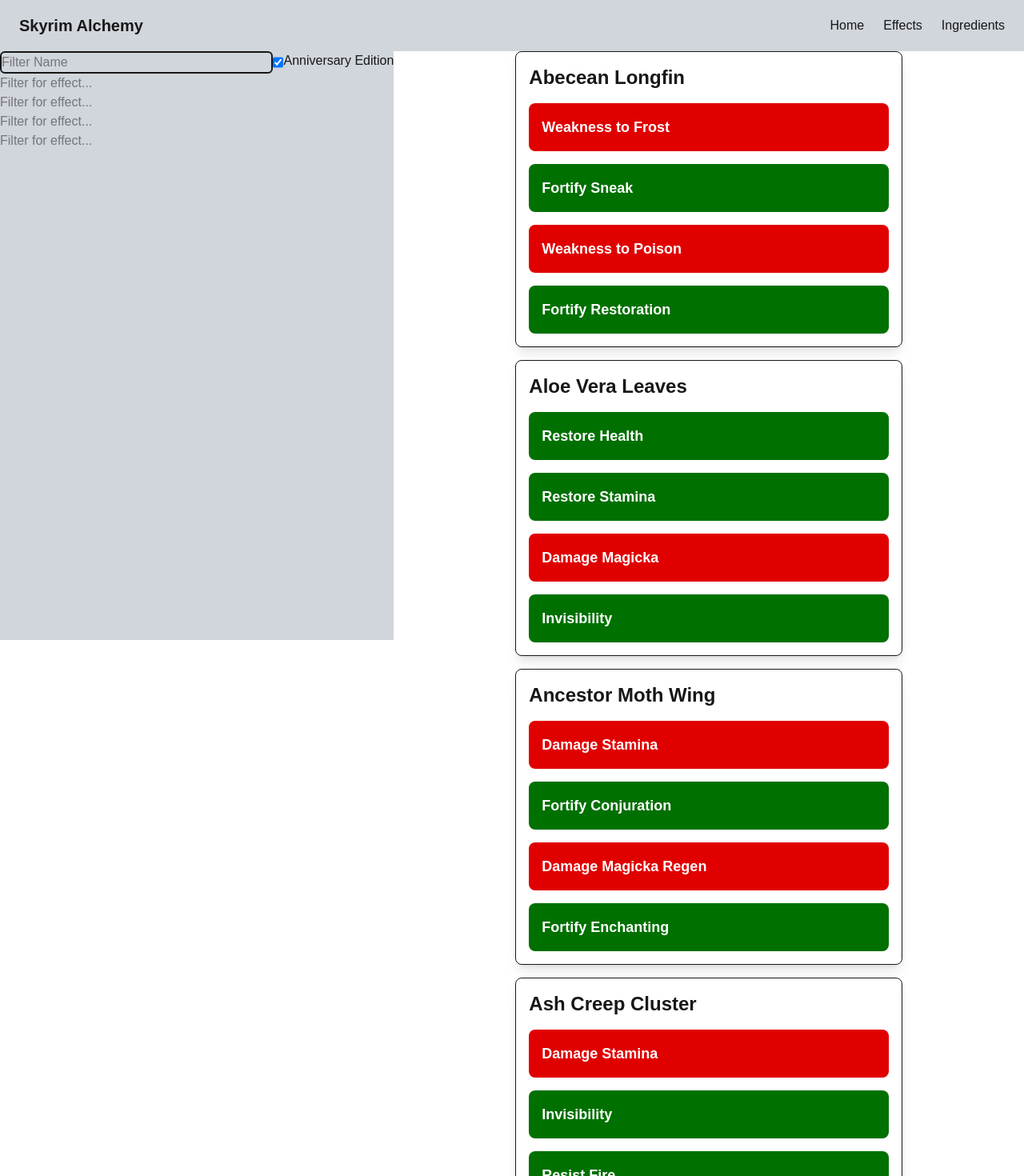
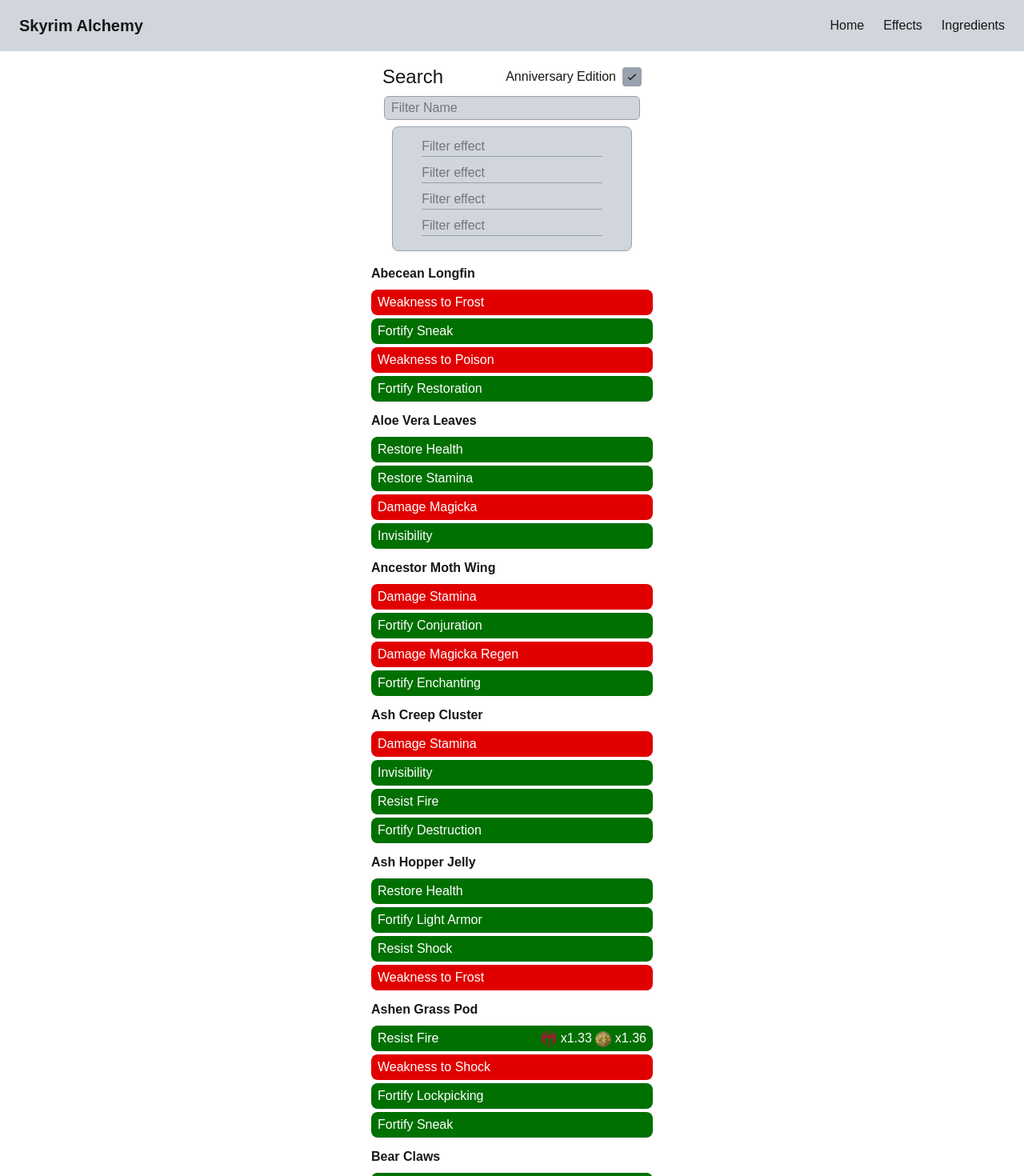
Before and after one commit to Treborace213/skyrim-alchemy, a Next.js app: page /skyrim-alchemy/ingredients in a window 1280 px wide. Shown: the top 1470 px of the page at 80% size. Built offline with nearby package versions, Linux system fonts and the light colour scheme.

Commit message:
Finished styling ingredients page and components.

```diff
--- a/src/app/ingredients/page.tsx
+++ b/src/app/ingredients/page.tsx
@@ -13,8 +13,9 @@
     if (!dataManager) return <div>Loading...</div>
 
     return (
-        <div className="flex">
+        <div>
             <IngredientSearch onResultsChange={setIngredients}/>
+            <div className="my-2"></div>
             <IngredientsBlock ingredients={ingredients} />
         </div>
     );
--- a/src/app/layout.tsx
+++ b/src/app/layout.tsx
@@ -34,7 +34,7 @@
         className={`${geistSans.variable} ${geistMono.variable} antialiased`}
       >
         <NavBar />
-        <main>
+        <main className="flex flex-col items-center">
           {children}
         </main>
       </body>
--- /dev/null
+++ b/src/components/Checkbox.tsx
@@ -0,0 +1,43 @@
+type CheckboxProps = {
+  label: string;
+  checked: boolean;
+  onChange: (checked: boolean) => void;
+};
+
+const Checkbox: React.FC<CheckboxProps> = ({
+  label,
+  checked,
+  onChange,
+}) => {
+  const handleToggle = () => {
+    onChange(!checked);
+  };
+
+  return (
+    <label
+      onClick={handleToggle}
+      className={`inline-flex items-center gap-2 cursor-pointer`}
+    >
+      <span>{label}</span>
+      <div
+        className={`w-6 h-6 border-2 rounded-sm flex items-center justify-center
+        ${checked ? "bg-bg-tint" : "bg-menu"}
+        transition-colors duration-300`}
+      >
+        {checked && (
+          <svg
+            className="w-4 h-4"
+            fill="none"
+            stroke="currentColor"
+            strokeWidth="2"
+            viewBox="0 0 24 24"
+          >
+            <path d="M5 13l4 4L19 7" />
+          </svg>
+        )}
+      </div>
+    </label>
+  );
+};
+
+export default Checkbox;
--- a/src/components/IngredientDisplay.tsx
+++ b/src/components/IngredientDisplay.tsx
@@ -1,6 +1,7 @@
 import { Ingredient } from "@/types/ingredient";
 import { getBasePath } from "@/utils/basePath";
 import TooltipWrapper from "./TooltipWrapper";
+import ModifierIcon from "./ModifierIcon";
 
 interface IngredientViewerProps {
     ingredient: Ingredient;
@@ -12,49 +13,29 @@
     const valueIconPath = `${getBasePath()}/images/valueIcon.png`;
 
     return (
-        <div className="p-4 border rounded-lg shadow-lg">
-            <h2 className="text-2xl font-bold mb-4">{ingredient.name}</h2>
+        <div className="p-1 w-90">
+            <h2 className="font-bold mb-2">{ingredient.name}</h2>
 
-            <div className="space-y-4">
+            <div className="grid gap-1">
                 {ingredient.effects.map((effect, index) => {
                     return (
                         <div
                             key={index}
-                            className={`p-4 rounded-lg ${effect.effect.isPos ? 'pos' : 'neg'}`}
+                            className={`px-2 py-1 rounded-lg ${effect.effect.isPos ? 'pos' : 'neg'}`}
                         >
-                            <div className="space-x-4">
-                                {/* Effect Name */}
-                                <h3 className="text-lg font-semibold inline">{effect.effect.name}</h3>
-
-                                {/* Magnitude Multiplier */}
+                            <div className="flex justify-between">
+                                <h3>{effect.effect.name}</h3>
+                                <div className="space-x-1">
                                     {effect.magnitudeMult !== 1 && (
-                                    <TooltipWrapper text="Magnitude multiplier">
-                                        <span className="space-x-2">
-                                            <img src={magnitudeIconPath} alt="Magnitude Icon" className="w-6 h-6 inline" />
-                                            <span className="inline">x{effect.magnitudeMult}</span>
-                                        </span>
-                                    </TooltipWrapper>
+                                        <ModifierIcon iconPath={magnitudeIconPath} label="Magnitude" multiplier={effect.magnitudeMult} />
                                     )}
-
-                                {/* Duration Multiplier */}
                                     {effect.durationMult !== 1 && (
-                                    <TooltipWrapper text="Duration multiplier">
-                                    <span className="space-x-2">
-                                        <img src={durationIconPath} alt="Duration Icon" className="w-6 h-6 inline" />
-                                        <span className="inline">x{effect.durationMult}</span>
-                                    </span>
-                                    </TooltipWrapper>
+                                        <ModifierIcon iconPath={durationIconPath} label="Duration" multiplier={effect.durationMult} />
                                     )}
-
-                                {/* Value Multiplier */}
                                     {effect.valueMult !== 1 && (
-                                    <TooltipWrapper text="Value multiplier">
-                                    <span className="space-x-2">
-                                        <img src={valueIconPath} alt="Value Icon" className="w-6 h-6 inline" />
-                                        <span className="inline">x{effect.valueMult}</span>
-                                    </span>
-                                    </TooltipWrapper>
+                                        <ModifierIcon iconPath={valueIconPath} label="Value" multiplier={effect.valueMult} />
                                     )}
+                                </div>
                             </div>
                         </div>
                     );
--- a/src/components/IngredientsBlock.tsx
+++ b/src/components/IngredientsBlock.tsx
@@ -8,7 +8,7 @@
 const IngredientsBlock: React.FC<IngredientDisplayComponentProps> = ({ ingredients }) => {
   return (
     <div className="w-full flex justify-center">
-      <div className="flex flex-col gap-4">
+      <div className="flex flex-col gap-1">
         {ingredients.map((ingredient, index) => (
           <IngredientBox key={index} ingredient={ingredient} />
         ))}
--- /dev/null
+++ b/src/components/ModifierIcon.tsx
@@ -0,0 +1,18 @@
+import TooltipWrapper from "./TooltipWrapper";
+
+interface ModifierIconProps {
+  iconPath: string;
+  label: string;
+  multiplier: number;
+}
+
+const ModifierIcon: React.FC<ModifierIconProps> = ({ iconPath, label, multiplier }) => (
+  <TooltipWrapper text={`${label} Multiplier`}>
+    <span className="space-x-1.25">
+      <img src={iconPath} alt={`${label} Icon`} className="w-5 h-5 inline" />
+      <span className="inline">x{multiplier}</span>
+    </span>
+  </TooltipWrapper>
+);
+
+export default ModifierIcon;
--- a/src/components/TooltipWrapper.tsx
+++ b/src/components/TooltipWrapper.tsx
@@ -11,7 +11,6 @@
       <div className="absolute bottom-full left-1/2 transform -translate-x-1/2 mb-2 hidden group-hover:block bg-menu text-sm py-1 px-2 rounded">
         {text}
       </div>
-
     </div>
   );
 };
--- a/src/components/ingredientSearch/EffectFilter.tsx
+++ b/src/components/ingredientSearch/EffectFilter.tsx
@@ -33,6 +33,7 @@
         getMenuProps,
         getInputProps,
         getItemProps,
+        highlightedIndex,
     } = useCombobox<Effect>({
         items: filteredItems,
         inputValue,
@@ -44,21 +45,29 @@
     });
 
     return (
-        <div>
-            <input {...getInputProps()} placeholder="Filter for effect..." />
-            <ul {...getMenuProps()} >
-                {isOpen &&
-                    filteredItems.map((item, index) => (
+        <div className="m-1 w-8/10">
+            <input
+                {...getInputProps()}
+                placeholder="Filter effect"
+                className="border-b-1 w-full"
+            />
+            <ul
+                {...getMenuProps()}
+                className="overflow-y-auto max-h-60 absolute bg-menu rounded-md border-2 w-58 px-2 py-1 -translate-x-0.5 z-10"
+                style={{ display: isOpen ? "block" : "none" }} // Hide the <ul> if the list is not open.
+            >
+                {isOpen && filteredItems.map((item, index) => (
                     <li
                         key={item.name}
                         {...getItemProps({ item, index })}
-                            className={`hover:bg-hlt`}
+                        className={`${highlightedIndex === index ? "bg-hlt" : ""}`}
                     >
                         {item.name}
                     </li>
                 ))}
             </ul>
         </div>
+
     );
 };
 
--- a/src/components/ingredientSearch/IngredientSearch.tsx
+++ b/src/components/ingredientSearch/IngredientSearch.tsx
@@ -5,6 +5,7 @@
 import { useEffect, useState } from "react";
 import EffectFilter from "./EffectFilter";
 import { Effect } from "@/types/effect";
+import Checkbox from "../Checkbox";
 
 interface IngredientSearchProps {
     onResultsChange: (results: Ingredient[]) => void;
@@ -52,22 +53,31 @@
     }
 
     return (
-        <div
-            className="flex flex-col bg-menu w-200 sticky overflow-y-auto"
-            style={{ top: `var(--navbar-height)`, height: 'calc(100vh - var(--navbar-height))' }}
-        >
-            <div className="flex">
+        <div className="flex flex-col items-center">
+                <div className="flex justify-between w-9/10 mx-1 mb-1">
+                    <h1 className="text-2xl">Search</h1>
+                    {/* Include Anniversary Edition */}
+                    <Checkbox
+                        label="Anniversary Edition"
+                        checked={includeAnniversary}
+                        onChange={setIncludeAnniversary}
+                    />
+                </div>
+
                 {/* Name Search */}
-                <input className="border-2 rounded-md flex-grow" placeholder="Filter Name" value={nameInput} onChange={(e) => setNameInput(e.target.value)} />
+                <input
+                    placeholder="Filter Name"
+                    value={nameInput}
+                    onChange={(e) => setNameInput(e.target.value)}
+                    className="rounded-md border px-2 py-0.5 bg-menu w-80 m-1"
+                />
 
-                {/* Include Anniversary Edition */}
-                <input type="checkbox" checked={includeAnniversary} onChange={(e) => setIncludeAnniversary(e.target.checked)} /><span>Anniversary Edition</span>
-            </div>
-
-            {/* Effect Search */}
-            {selectedEffects.map((item, index) => (
-                <EffectFilter key={index} onChange={(newEffect) => updateSelectedEffects(index, newEffect)} />
-            ))}
+                {/* Effect Search */}
+                <div className="bg-menu p-2 pb-3.5 m-1 border border-bg-tint rounded-lg min-w-75 w-1/3 flex flex-col items-center">
+                    {selectedEffects.map((item, index) => (
+                        <EffectFilter key={index} onChange={(newEffect) => updateSelectedEffects(index, newEffect)} />
+                    ))}
+                </div>
         </div>
     );
 }
--- a/src/globals.css
+++ b/src/globals.css
@@ -1,13 +1,13 @@
 @import "tailwindcss";
 
 :root {
-  --navbar-height: 64px;
+  --navbar-height: 64px; /* Navbar also has a 1rem bottom margin */
 
   --background: #ffffff;
   --foreground: #171717;
   --menu-color: oklch(87.2% 0.01 258.338);
-  --tint-fg: oklch(44.6% 0.03 256.802);
-  --tint-bg: oklch(70.7% 0.022 261.325);
+  --fg-tint: oklch(44.6% 0.03 256.802);
+  --bg-tint: oklch(70.7% 0.022 261.325);
   --highlight: oklch(86.5% 0.127 207.078);
   --highlight-tint: oklch(95.6% 0.045 203.388);
 }
@@ -17,8 +17,8 @@
     --background: #0a0a0a;
     --foreground: #ededed;
     --menu-color: oklch(27.8% 0.033 256.848);
-    --tint-fg: oklch(70.7% 0.022 261.325);
-    --tint-bg: oklch(44.6% 0.03 256.802);
+    --fg-tint: oklch(70.7% 0.022 261.325);
+    --bg-tint: oklch(44.6% 0.03 256.802);
     --highlight: oklch(39.1% 0.09 240.876);
     --highlight-tint: oklch(52% 0.105 223.128);
   }
@@ -40,16 +40,23 @@
   --color-background: var(--background);
   --color-foreground: var(--foreground);
   --color-menu: var(--menu-color);
-  --color-tint-fg: var(--tint-fg);
-  --color-tint-bg: var(--tint-bg);
+  --color-fg-tint: var(--fg-tint);
+  --color-bg-tint: var(--bg-tint);
   --color-hlt: var(--highlight);
   --color-hlt-tint: var(--highlight-tint);
+}
+
+@layer base {
+  *{
+    border-color: var(--bg-tint);
+  }
 }
 
 body {
   background: var(--background);
   color: var(--foreground);
   font-family: Arial, Helvetica, sans-serif;
+  border-color: var(--color-bg-tint);
 }
 
 .pos {
```
Also changed, not shown: src/components/Navbar.tsx (+4 -4 lines). Lines whose indentation alone changed are shown as unchanged.
